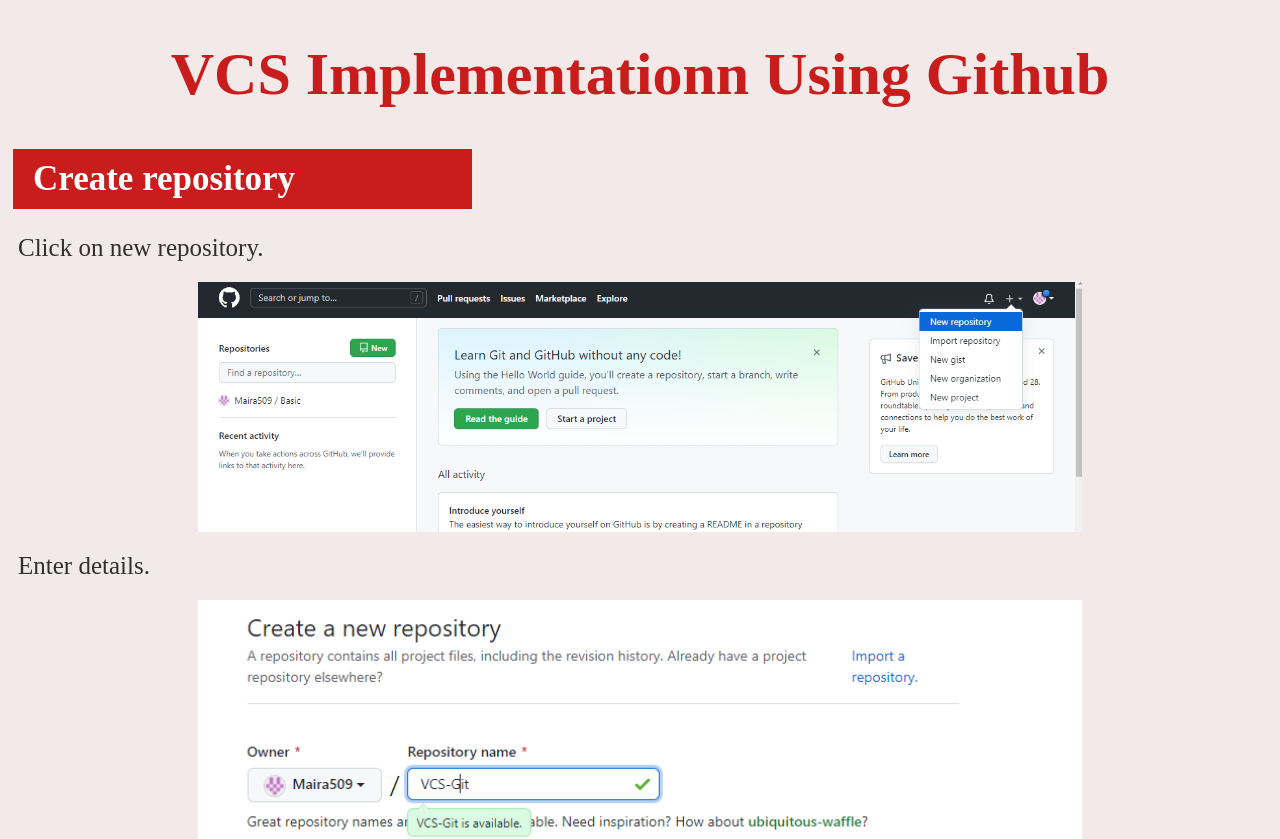
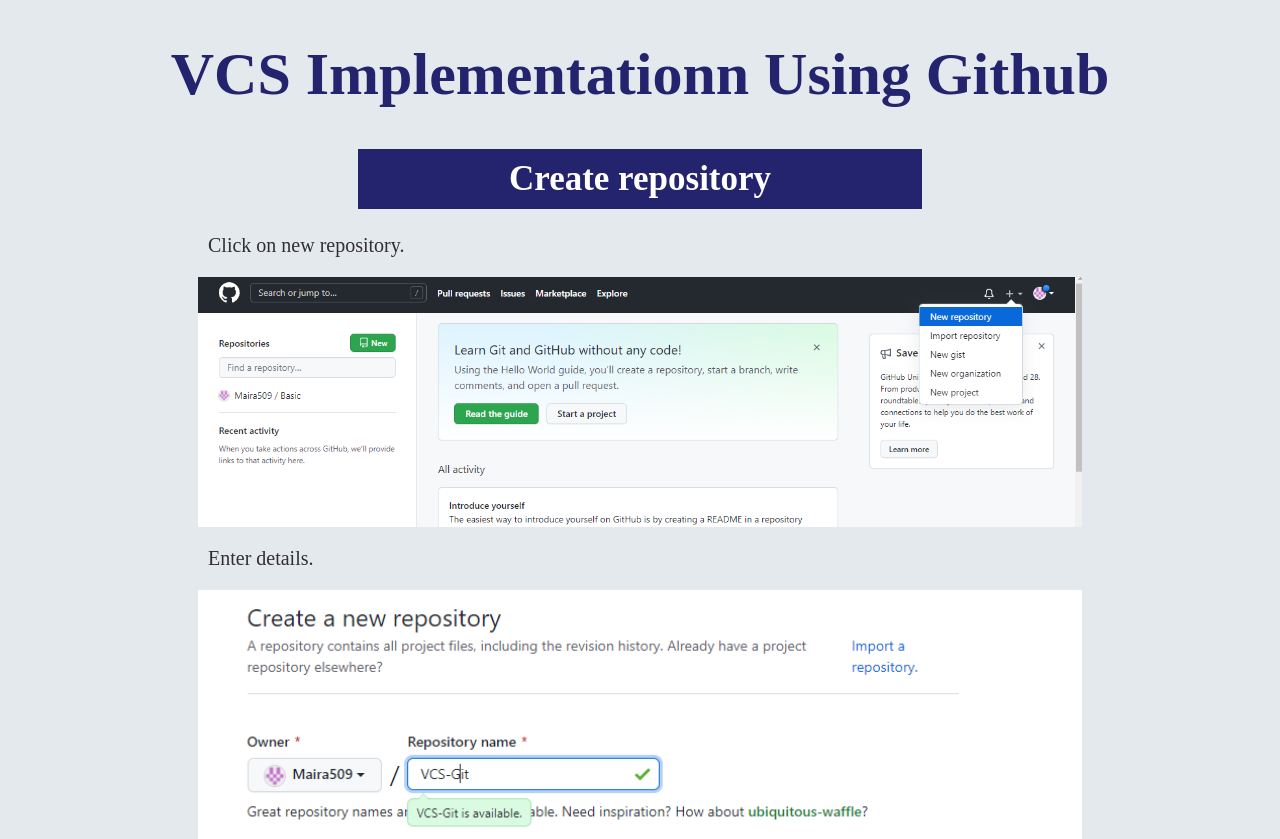
Before and after one commit to Maira509/VCS-Git, a plain HTML site: page index.html in a window 1280 px wide. Shown: the top 839 px of the page. Drawn offline with Linux system fonts and the light colour scheme.

Commit message:
Modified images

```diff
--- a/index.html
+++ b/index.html
@@ -13,6 +13,7 @@
     <img src="img1.png">
     <div>Enter details.</div>
     <img src="img2.png">
+    <img src="img3.png">
     <h3>Clone repository </h3>
     <div>Copy your repository path.</div>
     <img src="img4.png">
@@ -23,8 +24,8 @@
     <div>Now move to your local repository and start working in it.</div>
     <img src="img7.png">
     <h3>Add file to local repository </h3>
-    <div>Create a simple html file named "index.html" in your local repository.</div>
-    <div>" git add . " is used to add all changes in the working directory to the staging area.</div>
+    <div>Create a simple html file named "index.html" in your local repository.
+    </br>" git add . " is used to add all changes in the working directory to the staging area.</div>
     <img src="img8.png">
     <h3>Commit changes on local repository </h3>
     <div>Using the "git commit" command only saves a new commit object in the local Git repository.</br>You can also write commit message.</div>
--- a/stylesheet.css
+++ b/stylesheet.css
@@ -1,22 +1,21 @@
 body{
-  background-color: rgb(243, 233, 233);
+  background-color: rgb(228, 233, 238);
 }
 h1{
-  color: #c91d1d;
+  color:#24246e;
   text-align: center;
   font-weight: bold;
   font-size: 60px;
-  border: #c91d1d; ;
 }
 
 h3{
-  background-color:#c91d1d;
+  background-color:#24246e;
   color: white;
   font-weight: bold;
   font-size: 35px;
-  /* text-align-last: center; */
+  text-align-last: center;
   padding: 10px 20px;
-  margin: 25px 800px 25px 5px;
+  margin: 25px 350px;
 }
 
 img{
@@ -29,7 +28,7 @@
 }
 div{
   color: rgb(49, 47, 47);
-  font-size: 25px;
+  font-size: 20px;
   margin-top: 20px;
-  margin-left: 10px;
+  margin-left: 200px;
 }
```
Also changed, not shown: img13.png, img24.png, img7.png, img9.png.
